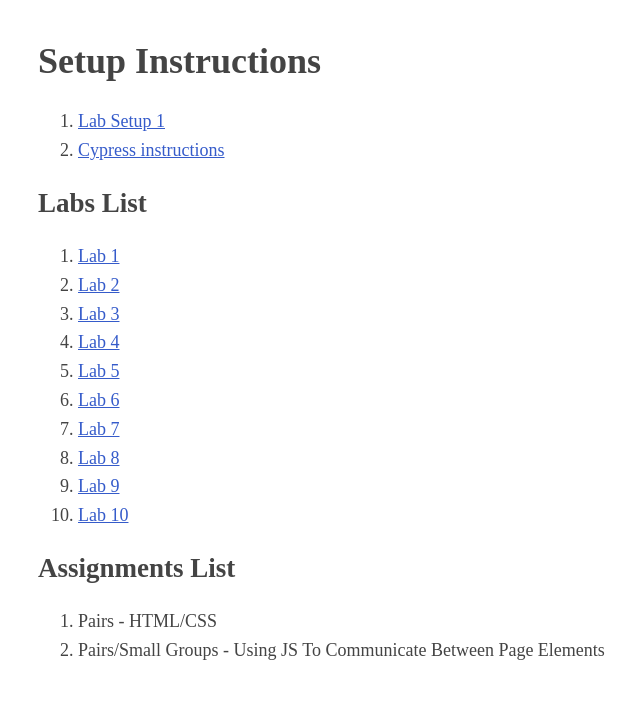
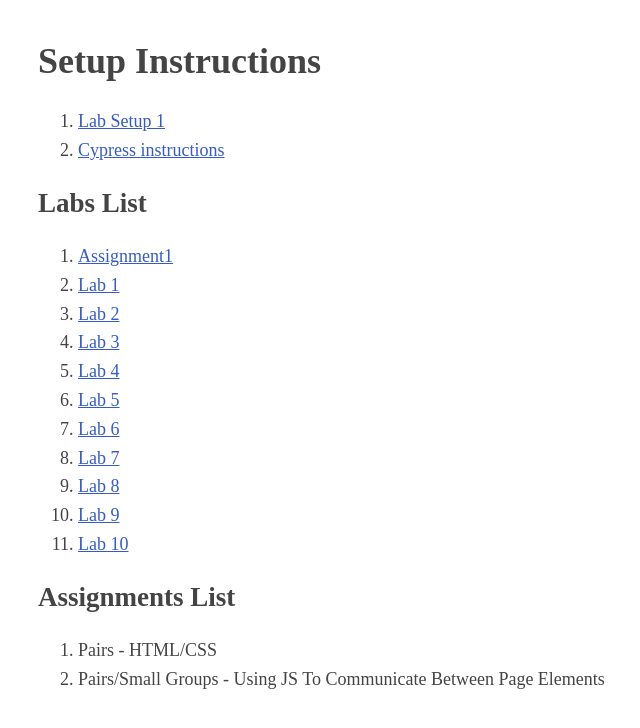
Before and after one commit to JenniferBonilla/Assignment1, a website: page public/index.html in a window 1280 px wide. Shown: the whole page, without its empty margins (277-917 px from the left). Drawn offline with Linux system fonts and the light colour scheme.

Commit message:
Update index.html

```diff
--- a/public/index.html
+++ b/public/index.html
@@ -12,6 +12,7 @@
 
         <h2>Labs List</h2>
         <ol>
+            <li><a href="asst-1">Assignment1</a></li>
             <li><a href="lab_1">Lab 1</a></li>
             <li><a href="lab_2">Lab 2</a></li>
             <li><a href="lab_3">Lab 3</a></li>
```
